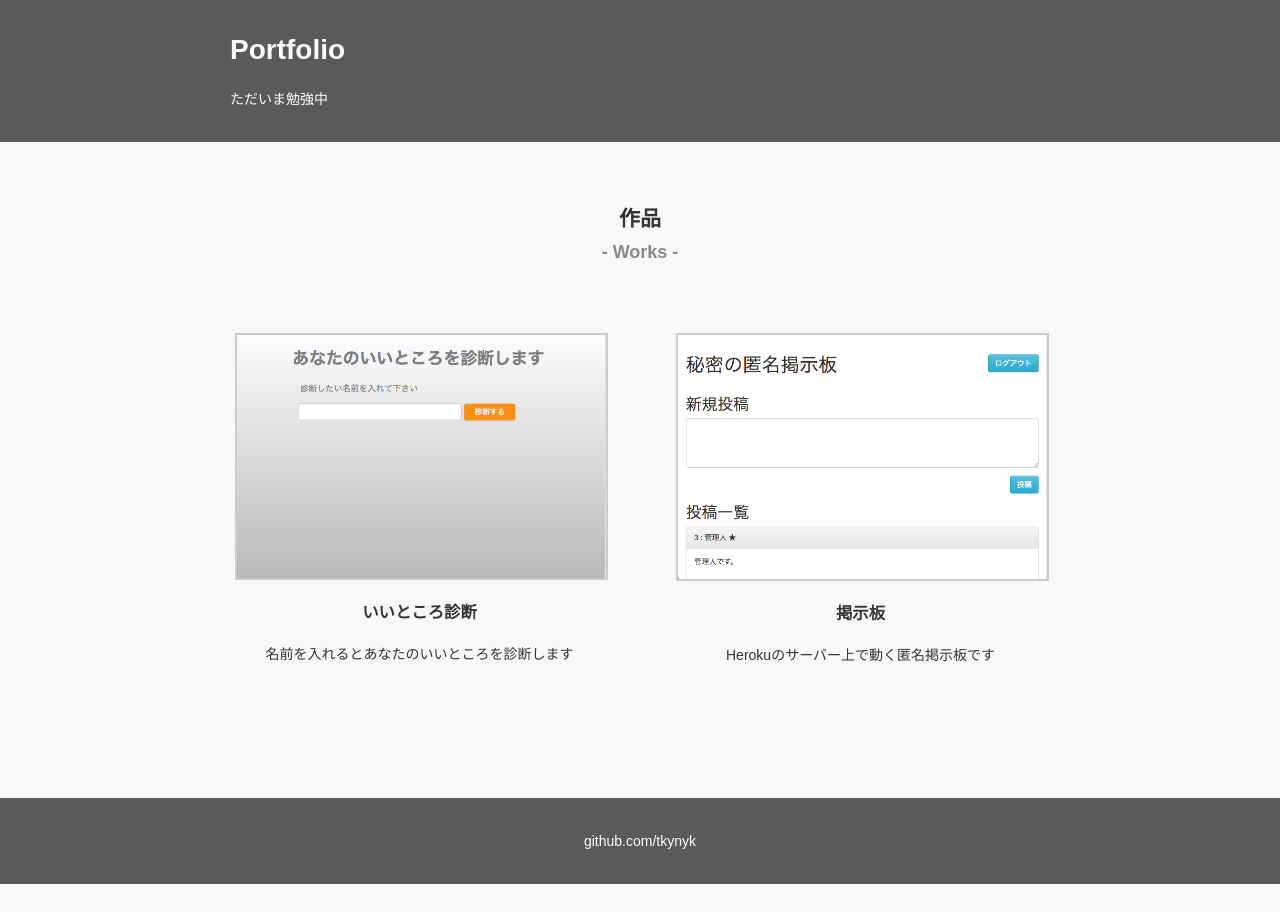
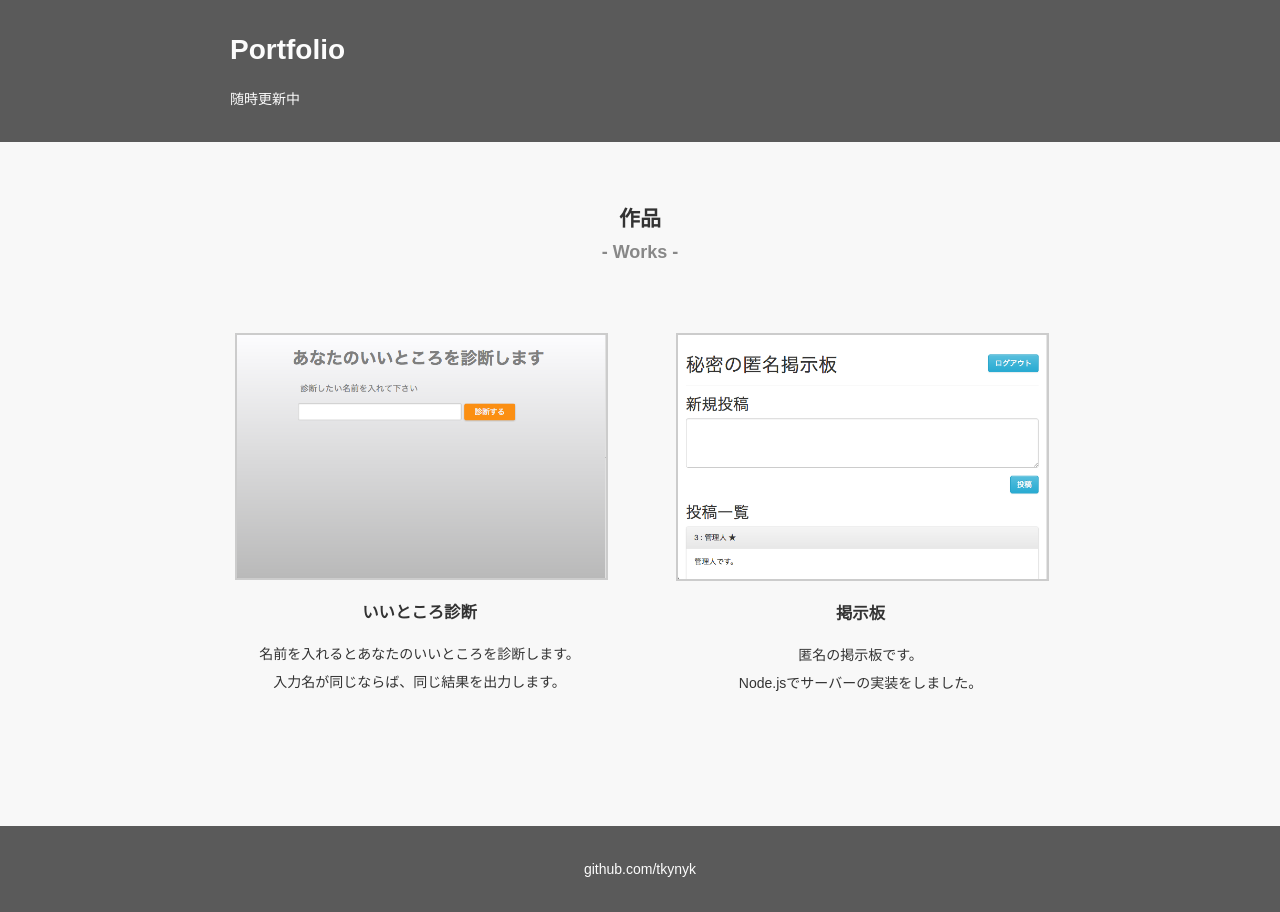
Before and after one commit to tkynyk/portfolio, a plain HTML site: page index.html in a window 1280 px wide. Before the commit the page ends 884 px from the top, so only its background shows below. Drawn offline with Linux system fonts and the light colour scheme.

Commit message:
文章の追記

```diff
--- a/index.html
+++ b/index.html
@@ -10,7 +10,7 @@
   <header>
     <div class="container">
       <h1>Portfolio</h1>
-        <p>ただいま勉強中</p>
+        <p>随時更新中</p>
     </div>
   </header>
   <section class="works">
@@ -22,7 +22,9 @@
                 width="100" height="66" alt="いいところ診断">
             </a>
             <h3>いいところ診断</h3>
-            <p>名前を入れるとあなたのいいところを診断します</p>
+            <p>名前を入れるとあなたのいいところを診断します。<br>
+               入力名が同じならば、同じ結果を出力します。
+            </p>
           </div>
           <div class="item">
           <a href="https://frozen-mountain-51932.herokuapp.com/posts">
@@ -30,7 +32,10 @@
               width="100" height="66" alt="掲示板">
           </a>
             <h3>掲示板</h3>
-            <p>Herokuのサーバー上で動く匿名掲示板です</p>
+            <p>匿名の掲示板です。<br>
+               Node.jsでサーバーの実装をしました。
+
+            </p>
           </div>
       </div>
   </section>
```
